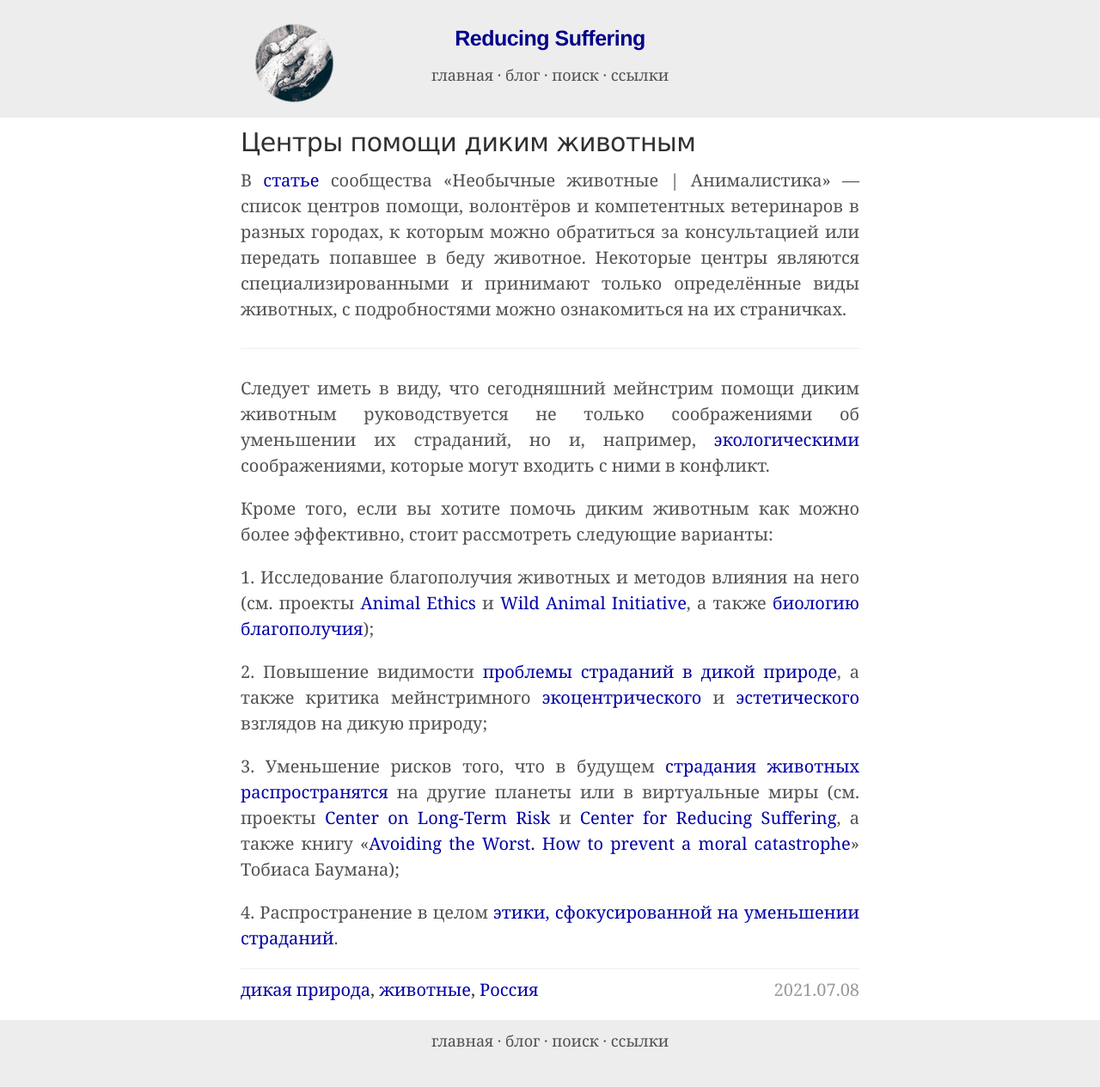
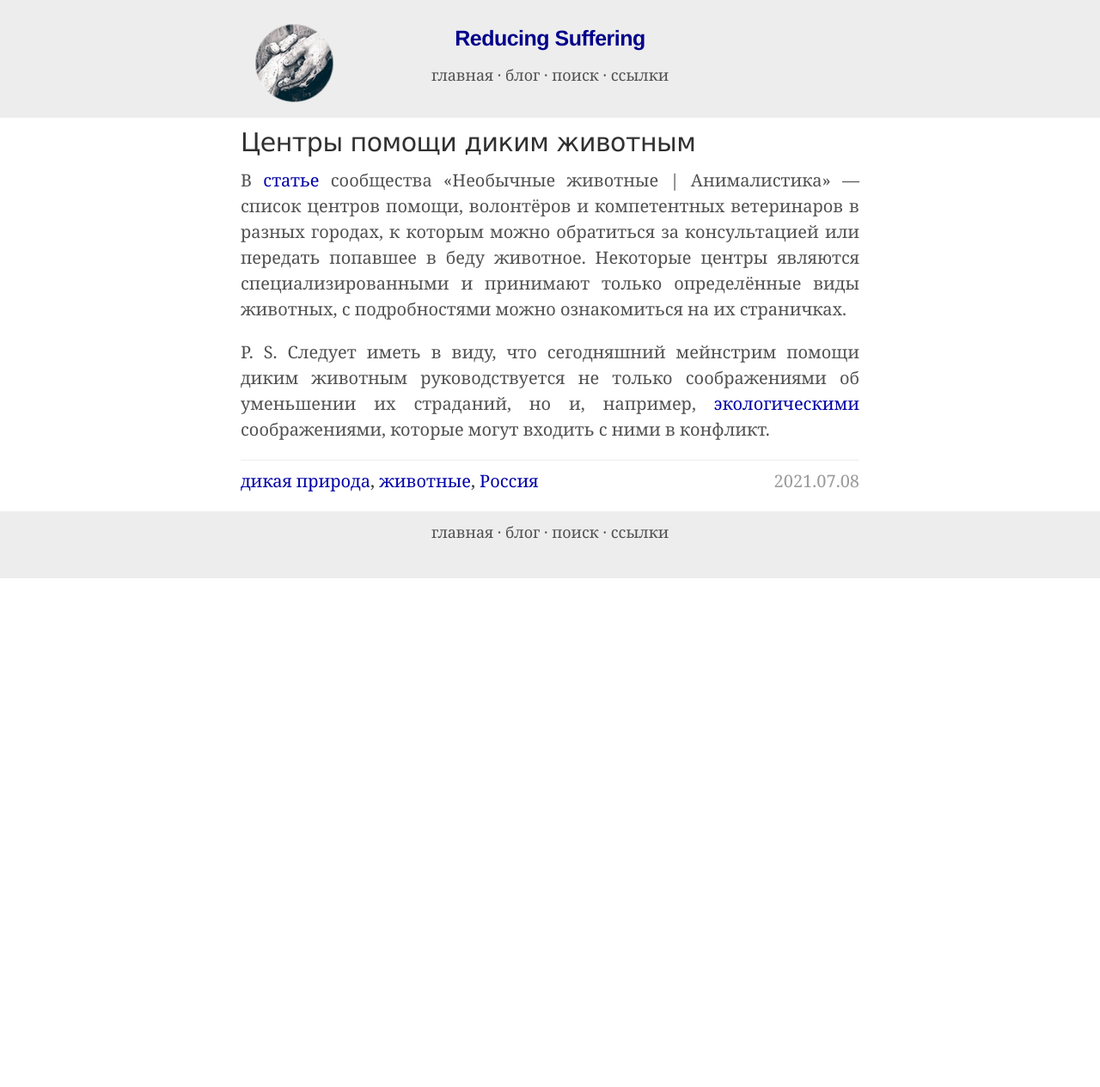
Before and after one commit to ReducingSuffering/reducingsuffering.github.io, a Jekyll site: the page built from _posts/wt/СМИ/Необычные животные/2021-07-08-282.md, in a window 1280 px wide. Shown: the whole page at 86% size. Built offline with Jekyll 4.4.1, drawn with Linux system fonts in a browser that asks for light colours; after the commit the page ends 900 px from its top, so only the background shows below that.

Commit message:
Update 2021-07-08-282.md

```diff
--- a/_posts/wt/СМИ/Необычные животные/2021-07-08-282.md
+++ b/_posts/wt/СМИ/Необычные животные/2021-07-08-282.md
@@ -17,16 +17,4 @@ source:
 ---
 В [статье](https://vk.com/@strangeanimals-centry-pomoschi-dikim-zhivotnym) сообщества «Необычные животные \| Анималистика» — список центров помощи, волонтёров и компетентных ветеринаров в разных городах, к которым можно обратиться за консультацией или передать попавшее в беду животное. Некоторые центры являются специализированными и принимают только определённые виды животных, с подробностями можно ознакомиться на их страничках.
 
----
-
-Следует иметь в виду, что сегодняшний мейнстрим помощи диким животным руководствуется не только соображениями об уменьшении их страданий, но и, например, [экологическими](172.html) соображениями, которые могут входить с ними в конфликт.
-
-Кроме того, если вы хотите помочь диким животным как можно более эффективно, стоит рассмотреть следующие варианты:
-
-1\. Исследование благополучия животных и методов влияния на него (см. проекты [Animal Ethics](https://www.animal-ethics.org/) и [Wild Animal Initiative](https://www.wildanimalinitiative.org/), а также [биологию благополучия](https://en.wikipedia.org/wiki/Welfare_biology));
-
-2\. Повышение видимости [проблемы страданий в дикой природе](67.html), а также критика мейнстримного [экоцентрического](https://ru.wikipedia.org/wiki/%D0%AD%D0%BA%D0%BE%D1%86%D0%B5%D0%BD%D1%82%D1%80%D0%B8%D0%B7%D0%BC) и [эстетического](76.html) взглядов на дикую природу;
-
-3\. Уменьшение рисков того, что в будущем [страдания животных распространятся](222.html) на другие планеты или в виртуальные миры (см. проекты [Center on Long-Term Risk](https://longtermrisk.org/) и [Center for Reducing Suffering](https://centerforreducingsuffering.org/), а также книгу «[Avoiding the Worst. How to prevent a moral catastrophe](https://centerforreducingsuffering.org/wp-content/uploads/2022/10/Avoiding_The_Worst_final.pdf)» Тобиаса Баумана);
-
-4\. Распространение в целом [этики, сфокусированной на уменьшении страданий](414.html).
+P. S. Следует иметь в виду, что сегодняшний мейнстрим помощи диким животным руководствуется не только соображениями об уменьшении их страданий, но и, например, [экологическими](172.html) соображениями, которые могут входить с ними в конфликт.
```
